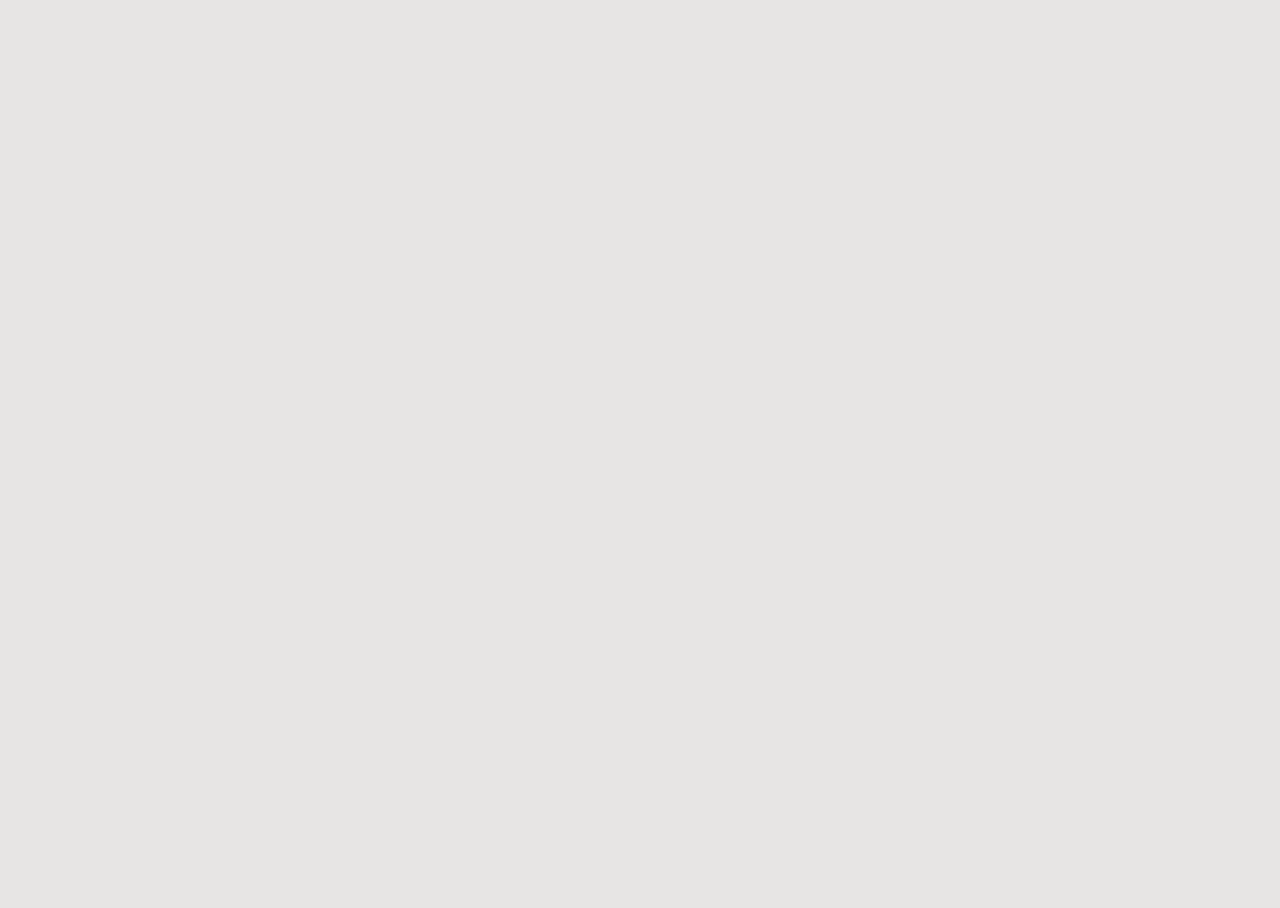
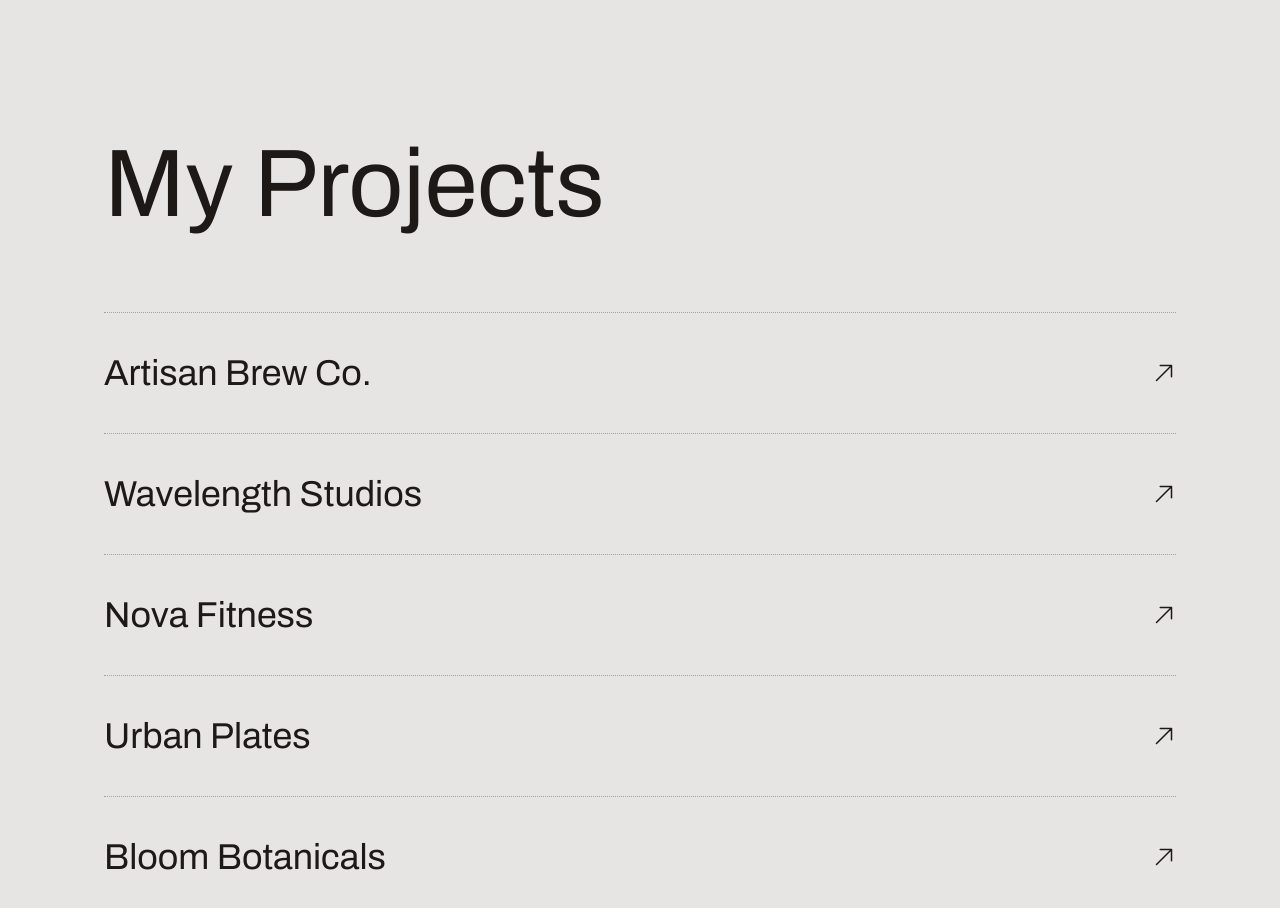
Before and after one commit to codewmanas/Portfolio, a Next.js app: page / in a window 1280 px wide. Shown: the part 1800-2708 px from the top of the page. Before the commit the page ends 1776 px from the top, so only its background shows below. Built offline with nearby package versions, Linux system fonts and the light colour scheme.

Commit message:
Project Section Designed

```diff
--- a/src/app/page.tsx
+++ b/src/app/page.tsx
@@ -1,6 +1,7 @@
 import Header from "@/sections/Header";
 import Hero from "@/sections/Hero";
 import Intro from "@/sections/Intro";
+import Projects from "@/sections/Projects";
 
 export default function Home() {
   return(
@@ -8,6 +9,7 @@
     <Header />
     <Hero />
     <Intro />
+    <Projects />
   </>
   );
 }
--- a/src/sections/Projects.tsx
+++ b/src/sections/Projects.tsx
@@ -4,6 +4,7 @@
 import image3 from "@/assets/images/project-3.jpg";
 import image4 from "@/assets/images/project-4.jpg";
 import image5 from "@/assets/images/project-5.jpg";
+import Image from "next/image";
 
 /* eslint-disable-next-line @typescript-eslint/no-unused-vars */
 const projects = [
@@ -30,7 +31,34 @@
 ];
 
 const Projects: FC = () => {
-  return <div>Projects</div>;
+  return (
+    <section className="py-24 md:py-32 lg:py-40">
+      <div className="container">
+        <h2 className="text-4xl md:text-7xl lg:text-8xl">
+          My Projects
+        </h2>
+        <div className="mt-10 md:mt-16 lg:mt-20">
+          {projects.map(({ name, image })=>(
+              <a href="#" key={name} className="last:border-b border-t border-stone-400 border-dotted py-6 md:py-8 lg:py-10 flex flex-col">
+                <div className="">
+                  <div className="aspect-video md:hidden">
+                  <Image src={image} alt={`${name} image`} className="size-full object-cover" />
+                  </div>
+                  <div className="mt-8 md:mt-0 flex justify-between items-center">
+                    <h3 className="text-2xl md:text-3xl lg:text-4xl">{name}</h3>
+                    <svg xmlns="http://www.w3.org/2000/svg" fill="none" viewBox="0 0 24 24" strokeWidth="1.5" stroke="currentColor" className="size-6">
+                    <path strokeLinecap="round" strokeLinejoin="round" d="m4.5 19.5 15-15m0 0H8.25m11.25 0v11.25" />
+                    </svg>
+                  </div>
+                </div>
+              </a>
+          )
+        )
+          }
+        </div>
+      </div>
+    </section>
+  );
 };
 
 export default Projects;
```
